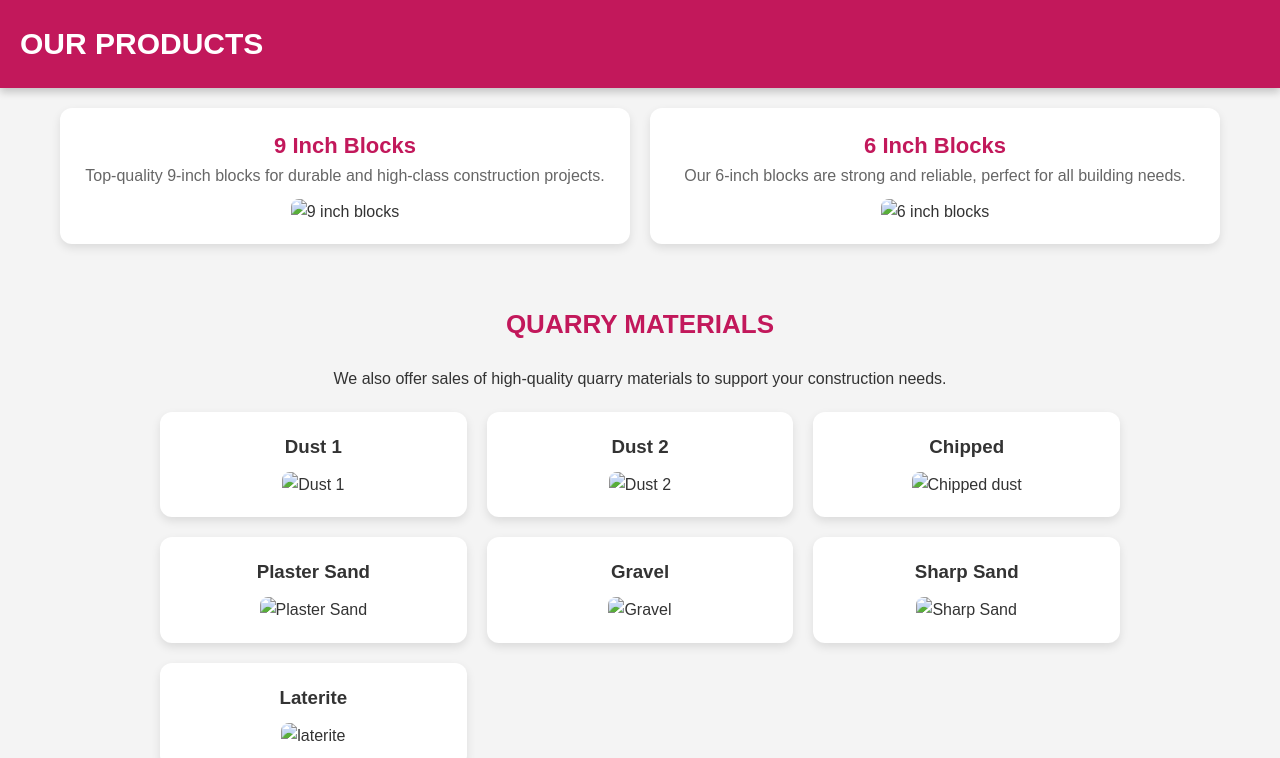
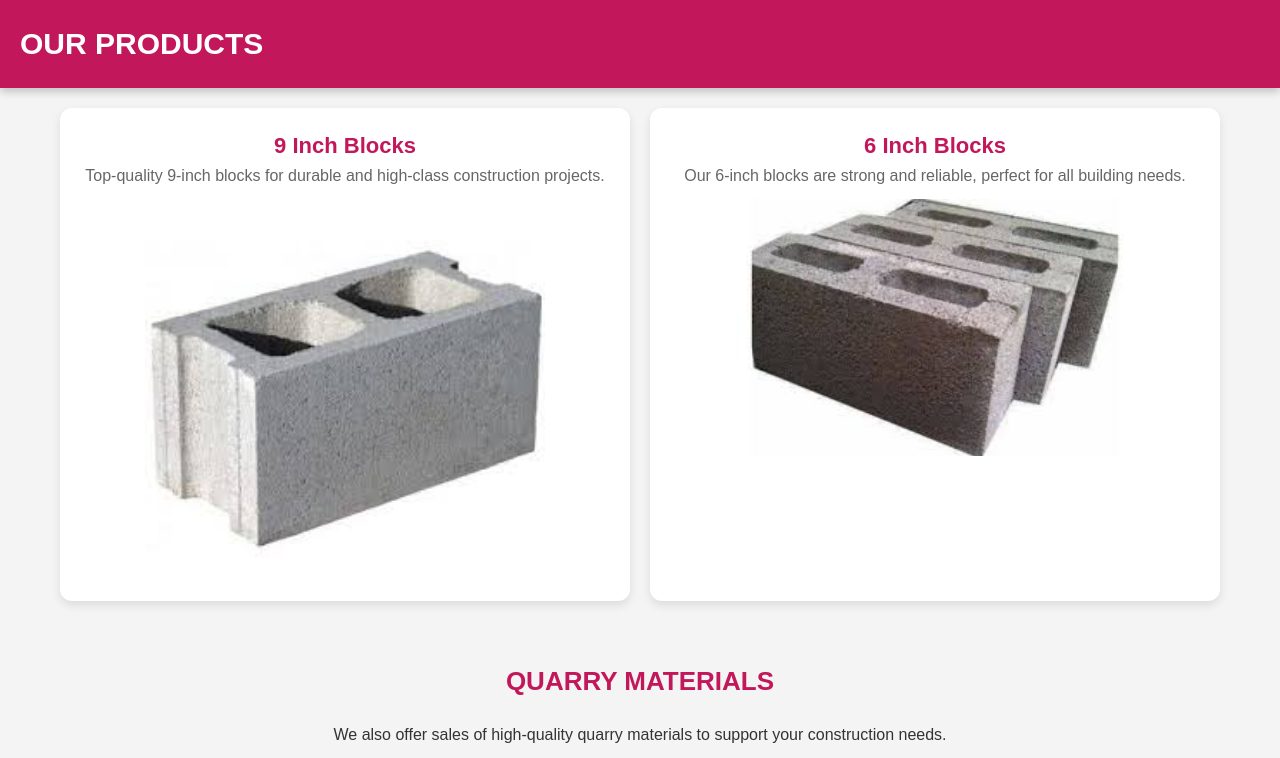
Before and after one commit to drmfsltdoh/springgardenupdate.i, a plain HTML site: page product.html in a window 1280 px wide. Shown: the top 758 px of the page. Drawn offline with Linux system fonts and the light colour scheme; the site is published under a folder, as on GitHub Pages, so addresses that start at the root find nothing.

Commit message:
Update product.html

```diff
--- a/product.html
+++ b/product.html
@@ -143,13 +143,13 @@
         <div class="product">
             <h2>9 Inch Blocks</h2>
             <p>Top-quality 9-inch blocks for durable and high-class construction projects.</p>
-            <img src="/block.jpeg" alt="9 inch blocks">
+            <img src="block.jpeg" alt="9 inch blocks">
         </div>
 
         <div class="product">
             <h2>6 Inch Blocks</h2>
             <p>Our 6-inch blocks are strong and reliable, perfect for all building needs.</p>
-            <img src="/6 inchs.jpeg" alt="6 inch blocks">
+            <img src="6 inchs.jpeg" alt="6 inch blocks">
         </div>
 
     </div>
@@ -162,32 +162,32 @@
         <div class="quarry-container">
             <div class="product">
                 <h3>Dust 1</h3>
-                <img src="/original dust 1.jpeg" alt="Dust 1">
+                <img src="original dust 1.jpeg" alt="Dust 1">
             </div>
 
             <div class="product">
                 <h3>Dust 2</h3>
-                <img src="/original dust 2.jpeg" alt="Dust 2">
+                <img src="original dust 2.jpeg" alt="Dust 2">
             </div>
             <div class="product">
                 <h3>Chipped</h3>
-                <img src="/chipped.jpeg" alt="Chipped dust">
+                <img src="chipped.jpeg" alt="Chipped dust">
             </div>
             <div class="product">
                 <h3>Plaster Sand</h3>
-                <img src="/plaster sand.jpeg" alt="Plaster Sand">
+                <img src="plaster sand.jpeg" alt="Plaster Sand">
             </div>
             <div class="product">
                 <h3>Gravel</h3>
-                <img src="/gravel.jpeg" alt="Gravel">
+                <img src="gravel.jpeg" alt="Gravel">
             </div>
             <div class="product">
                 <h3>Sharp Sand</h3>
-                <img src="/sharp sand.jpeg" alt="Sharp Sand">
+                <img src="sharp sand.jpeg" alt="Sharp Sand">
             </div>
             <div class="product">
                 <h3>Laterite</h3>
-                <img src="/laterite.jpeg" alt="laterite">
+                <img src="laterite.jpeg" alt="laterite">
             </div>
         </div>
     </section>
```
